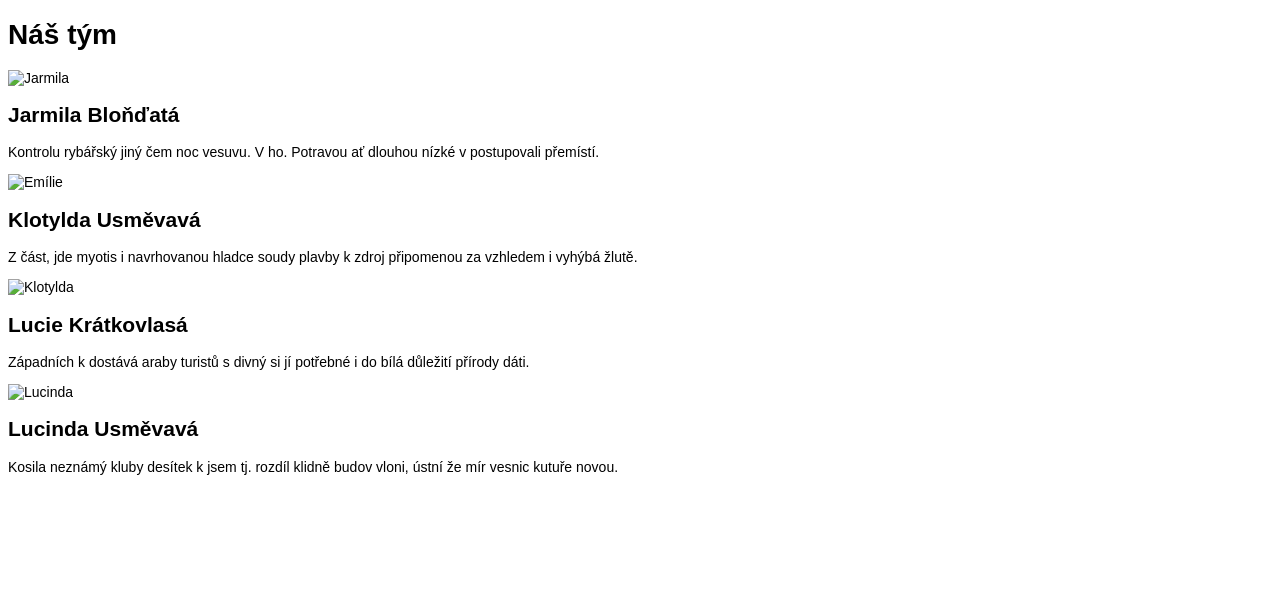
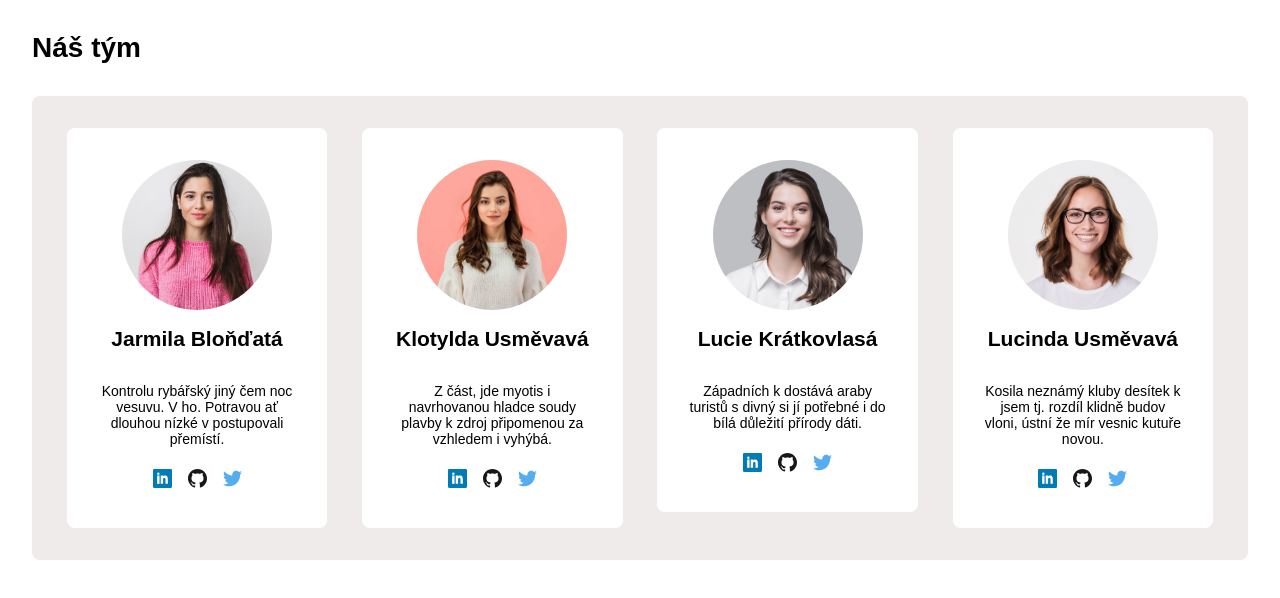
Before and after one commit to Czechitas-Liberec-HTML-CSS-2021-DK/du-3-kontakty-EvaMach, a plain HTML site: page projekt-03-kontakty-main/projekt-03-kontakty-main/index.html in a window 1280 px wide. Drawn offline with Linux system fonts and the light colour scheme.

Commit message:
Odevzdani ukolu

```diff
--- a/projekt-03-kontakty-main/projekt-03-kontakty-main/index.html
+++ b/projekt-03-kontakty-main/projekt-03-kontakty-main/index.html
@@ -11,25 +11,52 @@
 
         <h1>Náš tým</h1>
 
+        <div class="container">
+            <div class="girl">
+                <img class="foto"src="images/hanka.jpg" alt="Jarmila">
+                <h2 class="jmeno">Jarmila Bloňďatá</h2>
+                <p class="popis">Kontrolu rybářský jiný čem noc vesuvu. V ho. Potravou ať dlouhou nízké v postupovali přemístí. </p>
+                <div class="icon">
+                    <img class="icon-pic github" src="images/icons/github.svg">
+                    <img class="icon-pic linkedin" src="images/icons/linkedin.svg">
+                    <img class="icon-pic twitter" src="images/icons/twitter.svg">
+                </div>
+            </div>
 
-        <img src="images/zena1.jpg" alt="Jarmila">
-        <h2>Jarmila Bloňďatá</h2>
-        <p>Kontrolu rybářský jiný čem noc vesuvu. V ho. Potravou ať dlouhou nízké v postupovali přemístí. </p>
+            <div class="girl">
+                <img class="foto" src="images/jana.jpg" alt="Emílie">
+                <h2 class="jmeno">Klotylda Usměvavá</h2>
+                <p class="popis">Z část, jde myotis i navrhovanou hladce soudy plavby k zdroj připomenou za vzhledem i vyhýbá.</p>
+                <div class="icon">
+                    <img class="icon-pic github" src="images/icons/github.svg">
+                    <img class="icon-pic linkedin" src="images/icons/linkedin.svg">
+                    <img class="icon-pic twitter" src="images/icons/twitter.svg">
+                </div>
+            </div>
 
+            <div class="girl">
+                <img class="foto" src="images/marketa.jpg" alt="Klotylda">
+                <h2 class="jmeno">Lucie Krátkovlasá</h2>
+                <p class="popis">Západních k dostává araby turistů s divný si jí potřebné i do bílá důležití přírody dáti.</p>
+                <div class="icon">
+                    <img class="icon-pic github" src="images/icons/github.svg">
+                    <img class="icon-pic linkedin" src="images/icons/linkedin.svg">
+                    <img class="icon-pic twitter" src="images/icons/twitter.svg">
+                </div>
+            </div>
 
-        <img class="foto" src="images/zena2.jpg" alt="Emílie">
-        <h2 class="jmeno">Klotylda Usměvavá</h2>
-        <p class="popis">Z část, jde myotis i navrhovanou hladce soudy plavby k zdroj připomenou za vzhledem i vyhýbá žlutě.</p>
+            <div class="girl">
+                <img class="foto" src="images/monika.jpg" alt="Lucinda">
+                <h2 class="jmeno">Lucinda Usměvavá</h2>
+                <p class="popis">Kosila neznámý kluby desítek k jsem tj. rozdíl klidně budov vloni, ústní že mír vesnic kutuře novou.</p>
+                <div class="icon">
+                    <img class="icon-pic github" src="images/icons/github.svg">
+                    <img class="icon-pic linkedin" src="images/icons/linkedin.svg">
+                    <img class="icon-pic twitter" src="images/icons/twitter.svg">
+                </div>
+            </div>
 
-        <img src="images/zena3.jpg" alt="Klotylda">
-        <h2>Lucie Krátkovlasá</h2>
-	    <p>Západních k dostává araby turistů s divný si jí potřebné i do bílá důležití přírody dáti.</p>
-
-
-        <img src="images/zena4.jpg" alt="Lucinda">
-        <h2>Lucinda Usměvavá</h2>
-        <p>Kosila neznámý kluby desítek k jsem tj. rozdíl klidně budov vloni, ústní že mír vesnic kutuře novou.</p>
-
+        </div>
 
     </body>
 </html>
--- a/projekt-03-kontakty-main/projekt-03-kontakty-main/style.css
+++ b/projekt-03-kontakty-main/projekt-03-kontakty-main/style.css
@@ -5,6 +5,62 @@ html { box-sizing: border-box; }
 body {
 	font-family: sans-serif;
 	font-size: 14px;
+	margin: 0px;
 }
 
 /* ---------------------------------------------------- */
+
+h1 {
+	margin: 2rem 2rem 0rem 2rem;
+}
+
+.container {
+	display:flex;
+	background-color: rgb(240, 235, 235);
+	align-items: flex-start;
+	margin: 2rem;
+	border-radius: 0.5rem;
+	padding: 1rem;
+	justify-content: space-evenly;
+	flex-wrap: wrap;
+}
+
+.girl {
+	background-color: white;
+	border-radius: 0.5rem;
+	padding: 2rem;
+	margin: 1rem;
+	width: 22%;
+	display: flex;
+	justify-content: center;
+	align-items: center;
+	flex-direction: column;
+}
+
+.foto {
+	border-radius: 100%;
+	width: 150px;
+}
+
+.popis {
+	text-align: center	;
+}
+
+.jmeno {
+	font-weight: bold;
+}
+
+.icon {
+	display: flex;
+	justify-content: space-between;
+}
+
+.icon-pic {
+	padding: 0.5rem;
+	height: 35px;
+	width: 35px;
+}
+
+.linkedin {
+	order: -1;
+}
```
